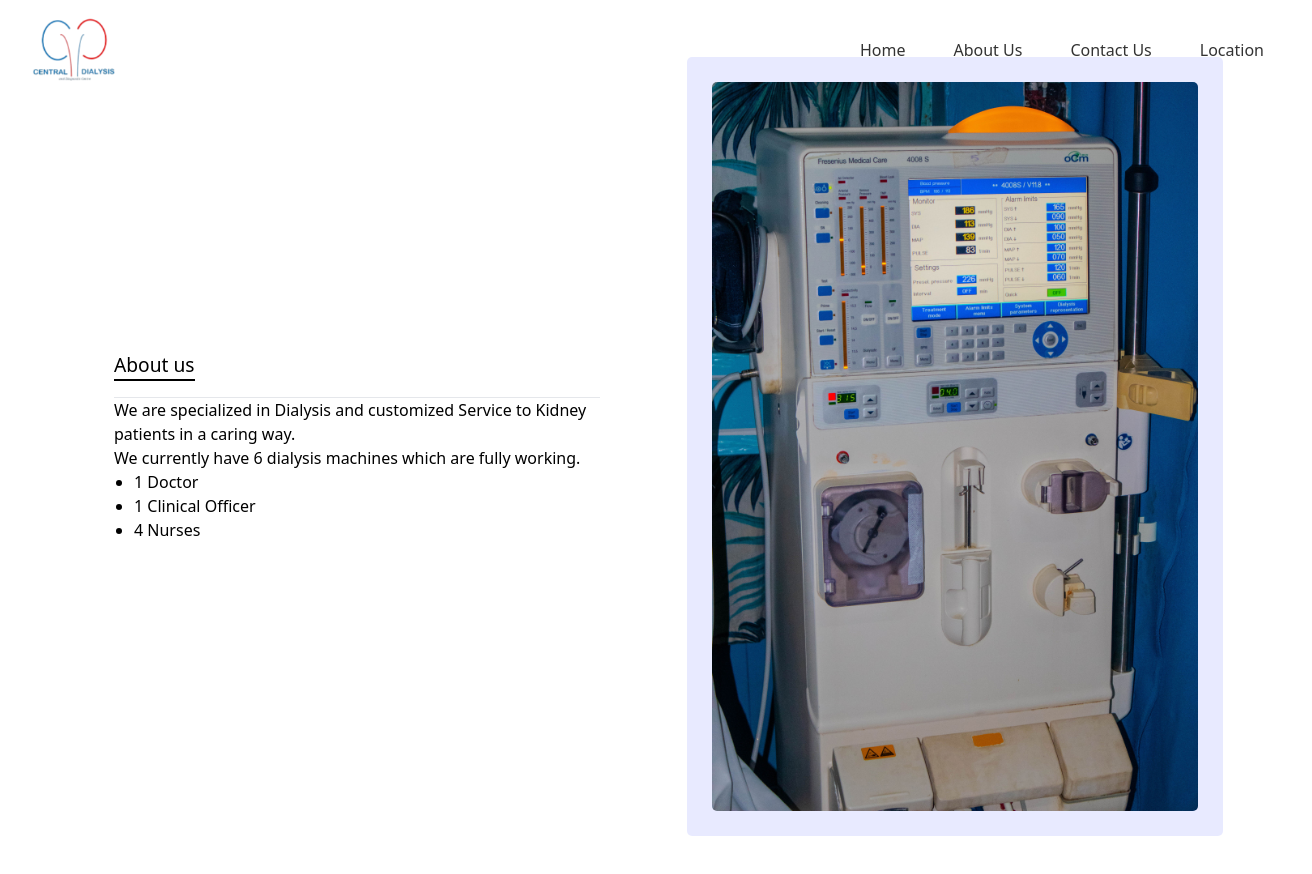
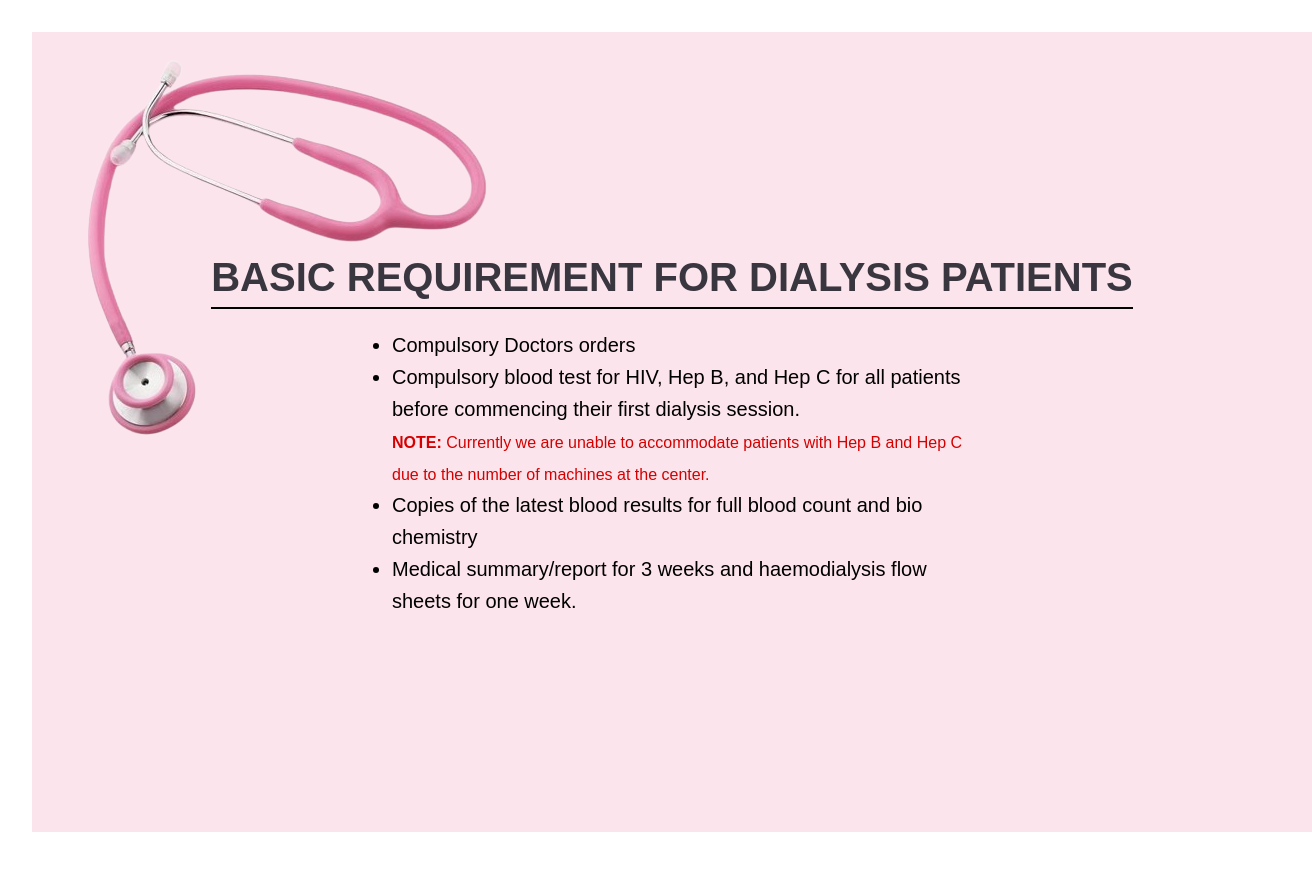
Before and after one commit to Johnaustin82/centraldialysisanddiagnosticcentre, a React (Vite) app: page / in a window 1280 px wide. Shown: the top 874 px of the page, 1312 px wide, since content can reach past the window. Built offline with nearby package versions, Linux system fonts and the light colour scheme.

Commit message:
requirements

```diff
--- a/src/App.jsx
+++ b/src/App.jsx
@@ -2,12 +2,13 @@
 import './App.css';
 import Navbar from '../src/components/Navbar/Navbar'
 import About from '../src/components/About us/Aboutus'
+import Requirements from './components/Requirements/Requirements';
 
 function App() {
   return (
     <>
-    < Navbar />
-    < About />
+    <Requirements />
+
     </>
   );
 }
--- a/src/components/About us/aboutus.css
+++ b/src/components/About us/aboutus.css
@@ -35,7 +35,7 @@
     right: -25px;
     bottom: -25px;
     border-radius: 5px;
-    background-color: rgba(31, 54, 255, 0.1);
+    background-color: rgba(8, 32, 245, 0.5);
     z-index: -1;
   }
 
--- a/src/components/Requirements/Requirements.jsx
+++ b/src/components/Requirements/Requirements.jsx
@@ -1,9 +1,41 @@
-import React from 'react'
+import React from 'react';
+import './requirements.css';
 
-function Requirements() {
-  return (
-    <div>Requirements</div>
-  )
-}
+const Requirements = () => (
+  <div className="requirements-container">
+    {/* Image in the top-right corner */}
+    <div className="image-container">
+      <img
+        src="src/components/Img/pink.png"
+        alt="Your Image"
+        className="top-left-image"
+      />
+    </div>
+    <div className="requirements-header">
+      <h1>BASIC REQUIREMENT FOR DIALYSIS PATIENTS</h1>
+    </div>
+    <ul className="requirements-list">
+      <li>Compulsory Doctors orders</li>
+      <li>
+        Compulsory blood test for HIV, Hep B, and Hep C for all patients
+        before commencing their first dialysis session.
+        <br />
+        <span className="note">
+          <strong>NOTE:</strong> Currently we are unable to accommodate
+          patients with Hep B and Hep C due to the number of machines at the
+          center.
+        </span>
+      </li>
+      <li>
+        Copies of the latest blood results for full blood count and bio
+        chemistry
+      </li>
+      <li>
+        Medical summary/report for 3 weeks and haemodialysis flow sheets for
+        one week.
+      </li>
+    </ul>
+  </div>
+);
 
-export default Requirements
+export default Requirements;
--- a/src/components/Requirements/requirements.css
+++ b/src/components/Requirements/requirements.css
@@ -0,0 +1,62 @@
+.requirements-container {
+  font-family: Arial, sans-serif;
+  background-color: #fce4ec; /* Light pink background */
+  height: 100vh; /* Full viewport height */
+  width: 100vw; /* Full viewport width */
+  text-align: left;
+  display: flex; /* Center the content */
+  flex-direction: column; /* Align content vertically */
+  justify-content: center; /* Center content vertically */
+  align-items: center; /* Center content horizontally */
+  position: relative; /* To position the image in the corner */
+}
+
+.image-container {
+  position: absolute;
+  top: 20px; /* Adjust the spacing as needed */
+  left: 20px; /* Adjust the spacing as needed */
+}
+
+.top-right-image {
+  width: 100px; /* Responsive size for the image */
+  height: auto; /* Maintain aspect ratio */
+  object-fit: cover; /* Ensure the image fits nicely */
+}
+
+.requirements-header h1 {
+  color: #3a363f; /* Dark gray */
+  text-align: center;
+  font-size: 2.5rem; /* Scales better on smaller devices */
+  font-weight: bold;
+  text-transform: uppercase;
+  margin-bottom: 20px;
+}
+
+.requirements-list {
+  list-style-type: disc;
+  color: #000000;
+  font-size: 1.25rem; /* Responsive font size */
+  line-height: 1.6;
+  padding-left: 20px;
+  max-width: 600px; /* Limit the list's width */
+  margin: 0 auto; /* Center the list */
+}
+
+.requirements-list .note {
+  color: #d50000; /* Red for emphasis */
+  font-size: 1rem; /* Responsive font size */
+}
+
+@media (max-width: 768px) {
+  .requirements-header h1 {
+    font-size: 1.8rem; /* Smaller font size for smaller devices */
+  }
+
+  .requirements-list {
+    font-size: 1rem; /* Adjust font size for smaller screens */
+  }
+
+  .top-right-image {
+    width: 80px; /* Smaller image for smaller screens */
+  }
+}
```
Also changed, not shown: src/components/Img/pink.png (added).
